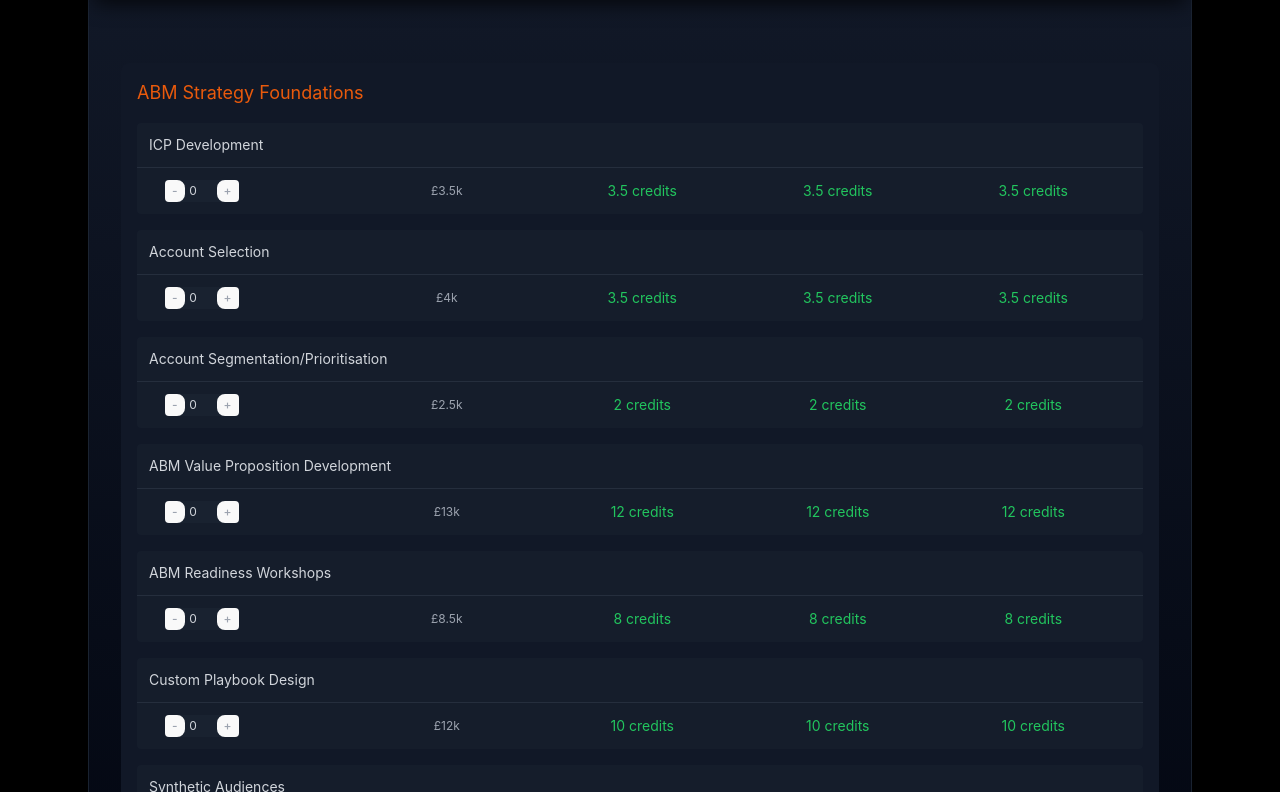
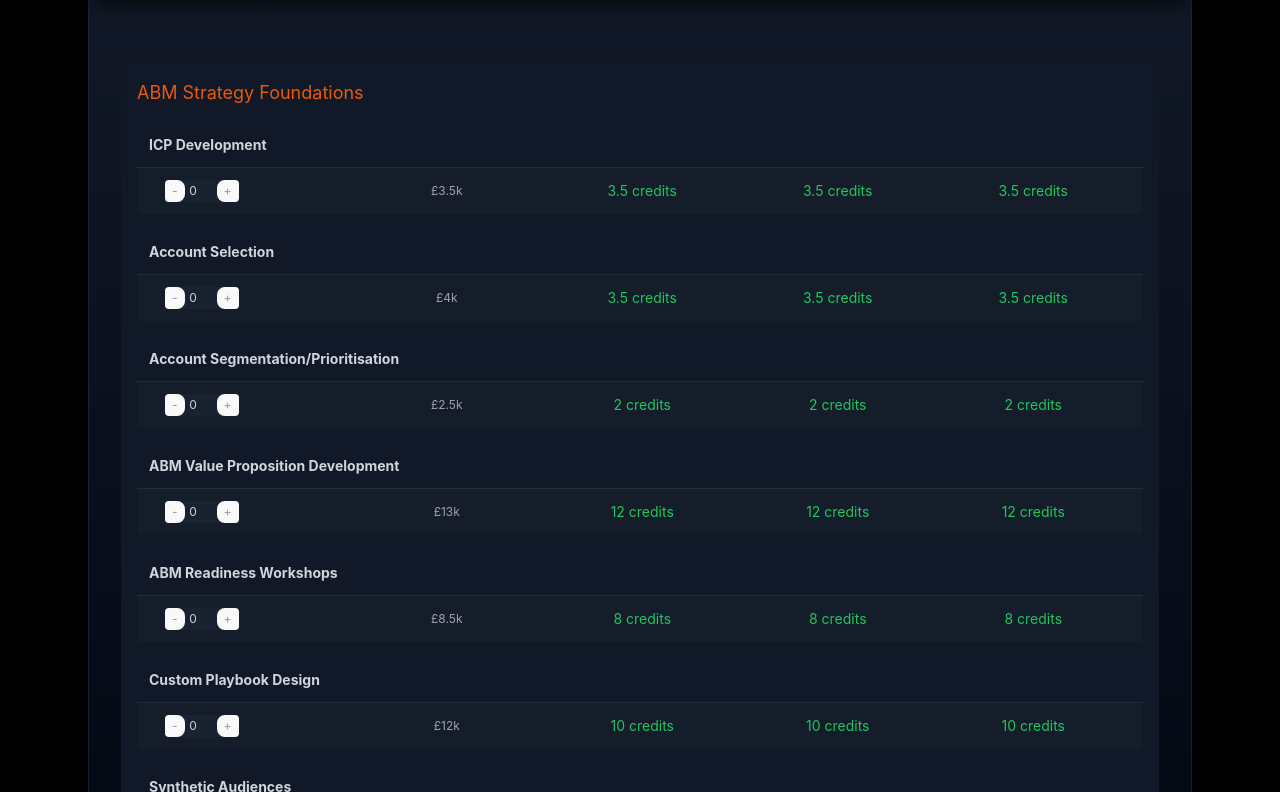
Before and after one commit to craigivemy-strategicabm/abmaas, a React (Vite) app: page / in a window 1280 px wide. Shown: the part 1448-2240 px from the top of the page. Built offline with nearby package versions, Linux system fonts and the light colour scheme.

Commit message:
use this

```diff
--- a/src/abmTiersComponent.tsx
+++ b/src/abmTiersComponent.tsx
@@ -171,8 +171,8 @@ const ComparisonRow = ({feature, subtitle, values }) => (
 
 const InsightItem = ({ id, title, customPrice, credits, showDelivery = true, quantity = 0, onQuantityChange }) => (
   <div className="bg-gray-800/30 rounded mb-4 last:mb-0">
-    <div className="p-3 border-b border-gray-700/50">
-      <div className="text-gray-300 text-sm">{title}</div>
+    <div className="p-3 border-b border-gray-700/50 bg-gray-900">
+      <div className="text-gray-300 text-sm font-bold">{title}</div>
     </div>
     <div className="p-3">
       <div className="grid grid-cols-[minmax(200px,1fr)_1fr_1fr_1fr_1fr] items-center">
```
